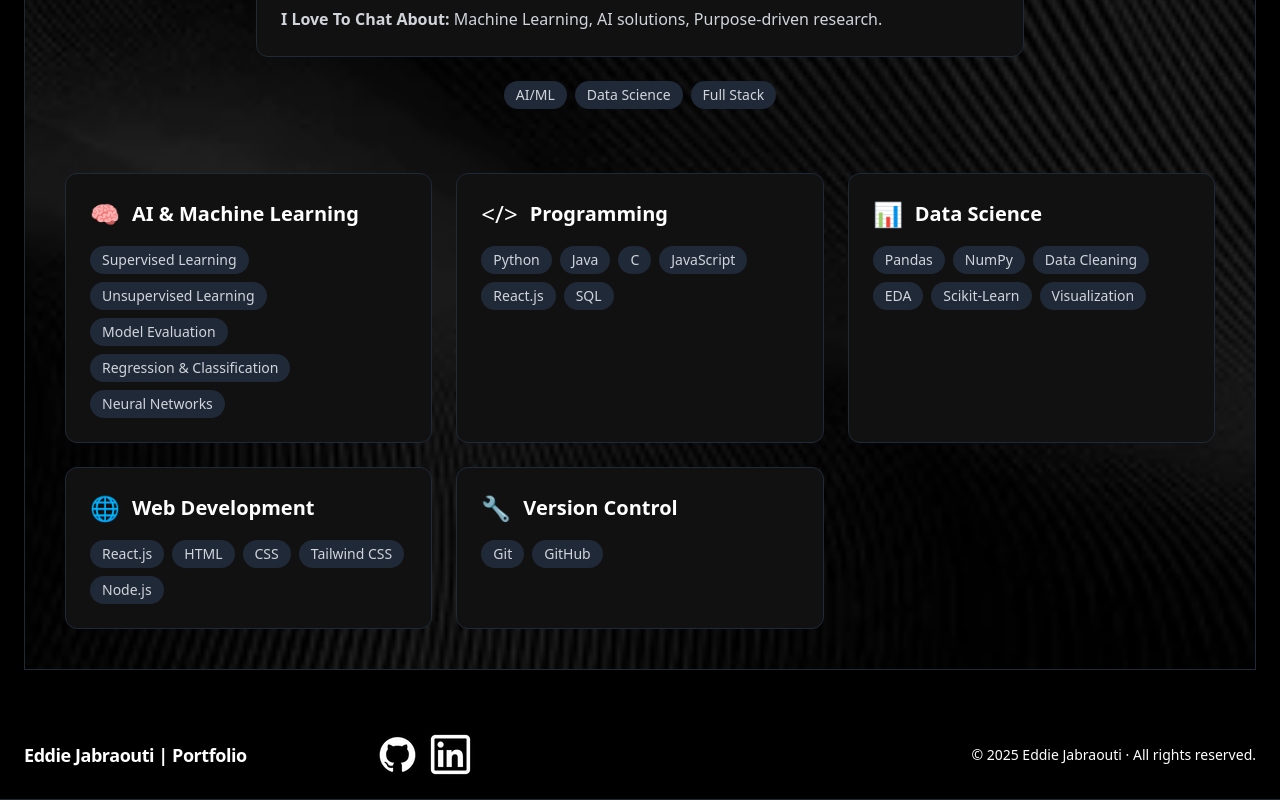
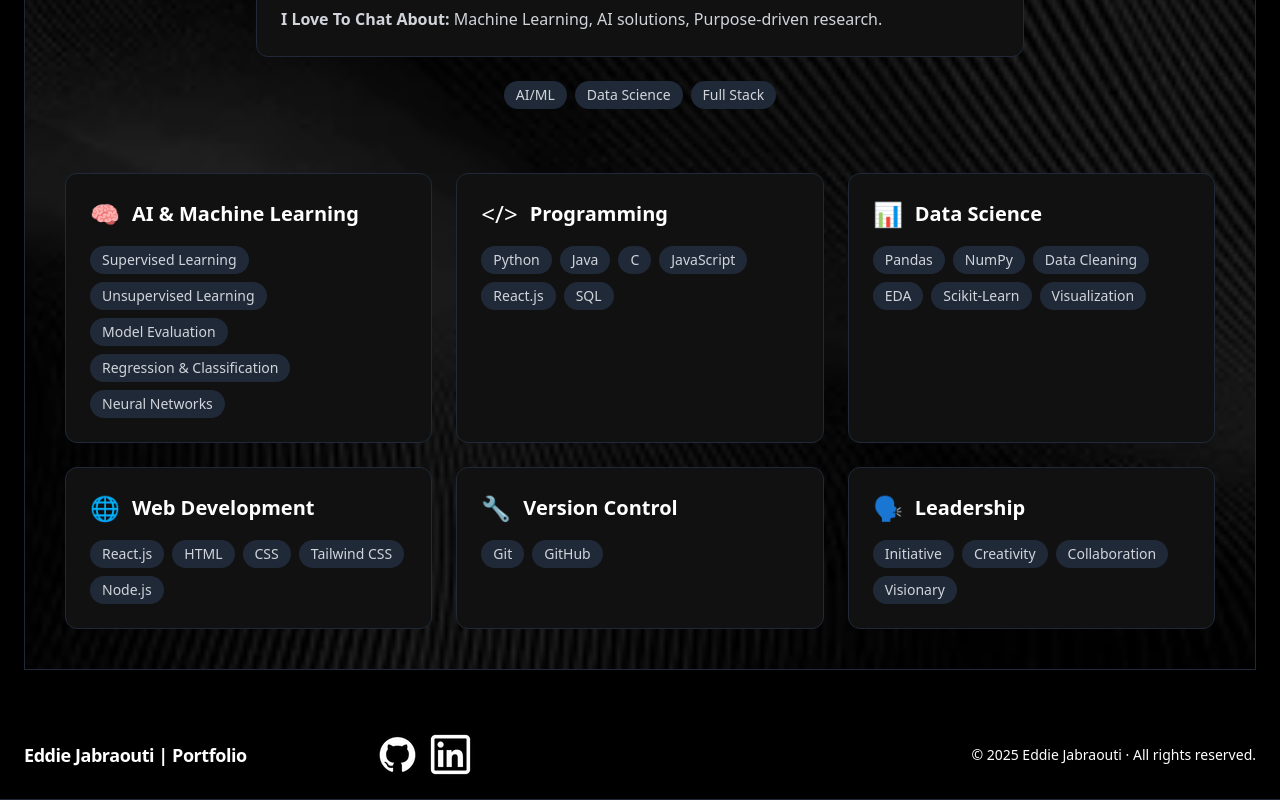
Before and after one commit to EddieJabraouti/Portfolio-2025, a React (Vite) app: page /about in a window 1280 px wide. Shown: the part 610-1410 px from the top of the page. Built offline with nearby package versions, Linux system fonts and the light colour scheme.

Commit message:
commit 15

```diff
--- a/src/pages/About.jsx
+++ b/src/pages/About.jsx
@@ -115,6 +115,20 @@ const About = () => {
                 ))}
               </div>
             </div>
+
+            <div className="bg-[#111] p-6 rounded-xl border border-gray-800">
+              <div className="flex items-center gap-3 mb-4">
+                <span className="text-2xl">🗣️</span>
+                <h3 className="text-xl font-semibold">Leadership</h3>
+              </div>
+              <div className="flex flex-wrap gap-2 text-sm">
+                {["Initiative", "Creativity", "Collaboration","Visionary"].map(tool => (
+                  <span key={tool} className="bg-gray-800 px-3 py-1 rounded-full text-gray-300">{tool}</span>
+                ))}
+              </div>
+            </div>
+
+
           </div>
         </div>
       </section>
```
